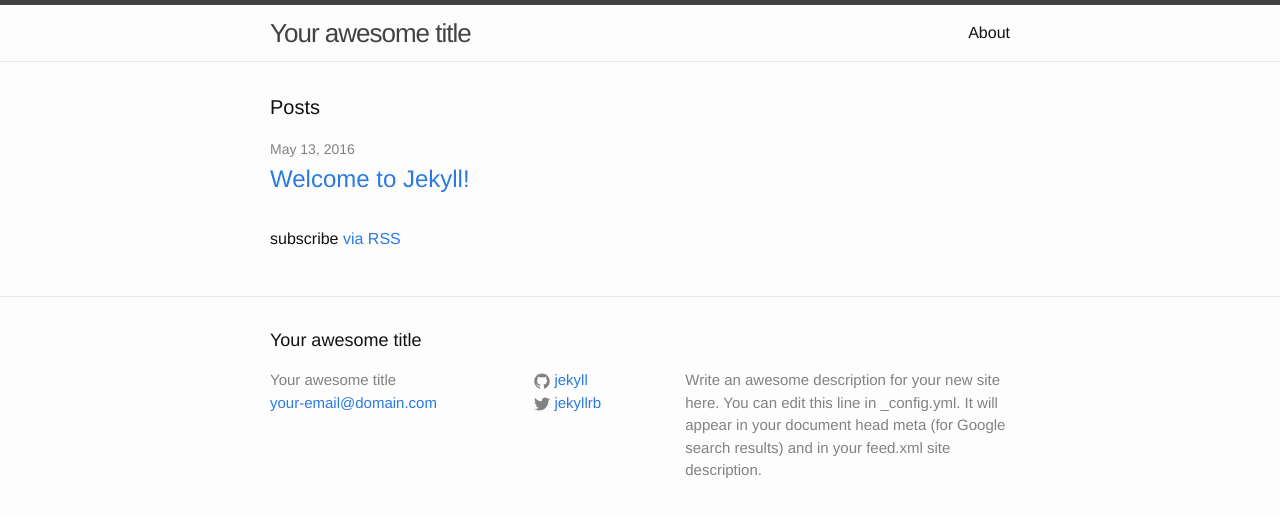
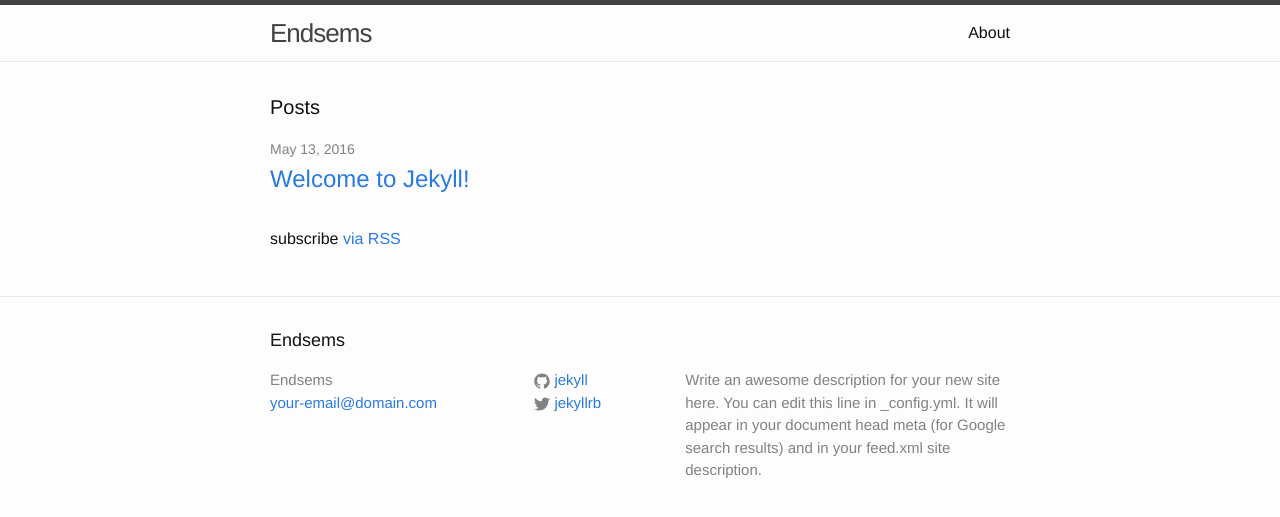
Before and after one commit to gyancr7/gyancr7.github.io, a Jekyll site: the page built from index.html, in a window 1280 px wide. Shown: the top 517 px of the page. Built offline with Jekyll 4.4.1, drawn with Linux system fonts in a browser that asks for light colours.

Commit message:
Update _config.yml

```diff
--- a/_config.yml
+++ b/_config.yml
@@ -6,7 +6,7 @@
 # 'jekyll serve'. If you change this file, please restart the server process.
 
 # Site settings
-title: Your awesome title
+title: Endsems
 email: your-email@domain.com
 description: > # this means to ignore newlines until "baseurl:"
   Write an awesome description for your new site here. You can edit this
```
